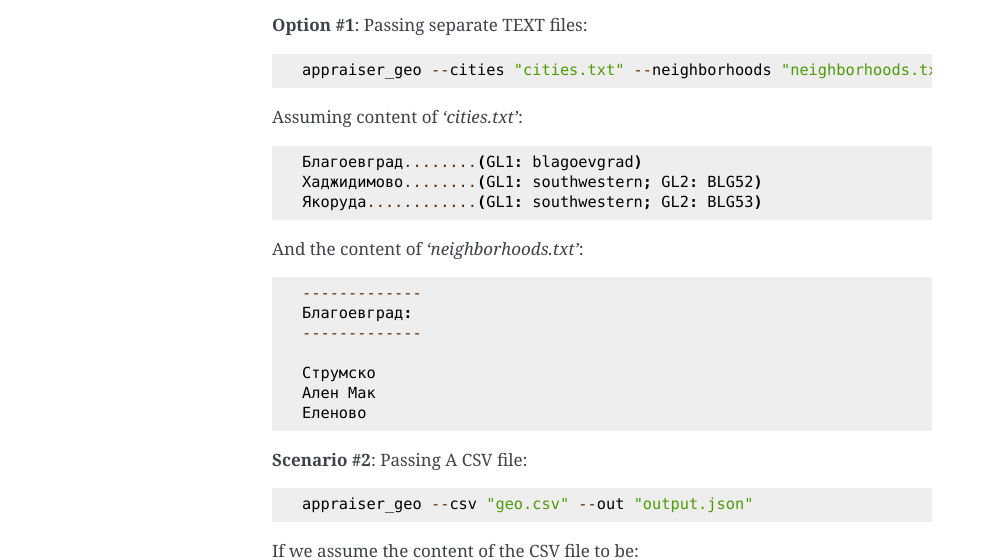
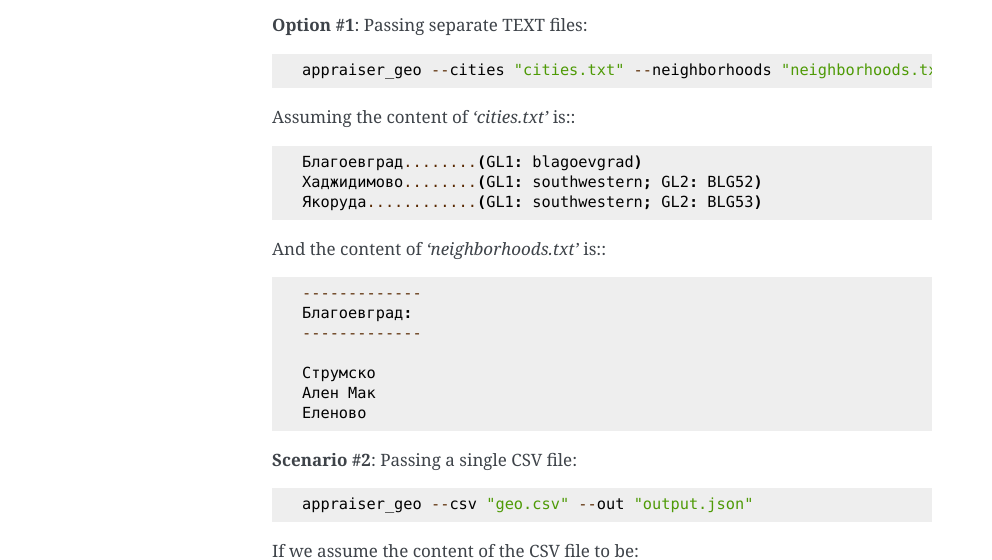
Before and after one commit to ivi-dev/appraiser-geo, a Sphinx documentation site: the page built from docs/source/index.rst, in a window 1280 px wide. Shown: the part 403-963 px from the top of the page, without its empty margins (148-1140 px from the left). Built offline with Sphinx 7.4.7, drawn with Linux system fonts in a browser that asks for light colours.

Commit message:
Update docs

```diff
--- a/docs/source/index.rst
+++ b/docs/source/index.rst
@@ -24,13 +24,13 @@ result in any case will be the same.
 
    appraiser_geo --cities "cities.txt" --neighborhoods "neighborhoods.txt" --out "output.json"
 
-Assuming content of *'cities.txt'*::
+Assuming the content of *'cities.txt'* is:::
 
    Благоевград........(GL1: blagoevgrad)
    Хаджидимово........(GL1: southwestern; GL2: BLG52)
    Якоруда............(GL1: southwestern; GL2: BLG53)
 
-And the content of *'neighborhoods.txt'*::
+And the content of *'neighborhoods.txt'* is:::
 
    -------------
    Благоевград:
@@ -40,7 +40,7 @@ And the content of *'neighborhoods.txt'*::
    Ален Мак
    Еленово
 
-**Scenario #2**: Passing A CSV file::
+**Scenario #2**: Passing a single CSV file::
 
    appraiser_geo --csv "geo.csv" --out "output.json"
 
```
Also changed, not shown: 7 other files.
